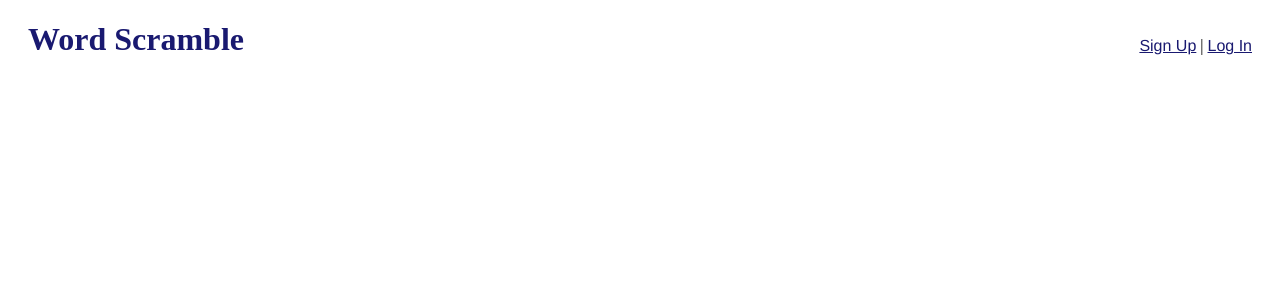
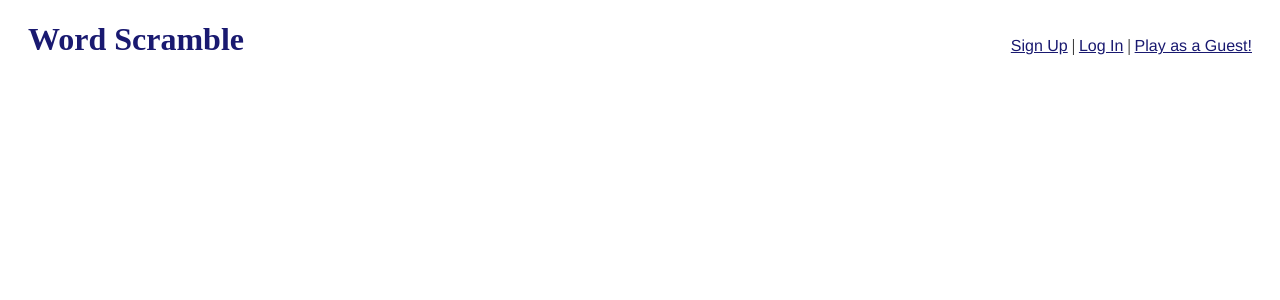
Before and after one commit to mandytrex/word_scramble, a Rails app: page /users in a window 1280 px wide. Shown: the top 300 px of the page. Run offline with Rails 7, Linux system fonts and the light colour scheme; some libraries are stand-ins or nearby versions; some web fonts are replaced.

Commit message:
fixed sessions controller, updated nav bar to be different for a logged in user vs. a guest

```diff
--- a/app/controllers/application_controller.rb
+++ b/app/controllers/application_controller.rb
@@ -5,8 +5,8 @@ class ApplicationController < ActionController::Base
 
   helper_method :current_user
 
-	def index
-  	render layout: 'application', text: ''
+  def index
+    render layout: 'application', text: ''
   end
 
   def authenticate
@@ -14,7 +14,7 @@ class ApplicationController < ActionController::Base
   end
 
   def current_user
-   	User.find(session[:current_user_id]) if session[:current_user_id]
+    User.find(session[:current_user_id]) if session[:current_user_id]
   end
 
 end
--- a/app/controllers/sessions_controller.rb
+++ b/app/controllers/sessions_controller.rb
@@ -7,10 +7,10 @@ class SessionsController < ApplicationController
 	end
 
 	def create
-		@user = User.find_by(username: params[:username])
-		if @user && @user.authenticate(params[:password])
+		@user = User.find_by(username: params[:username]) || User.new
+		if @user.authenticate(params[:password])
 			session[:current_user_id] = @user.id
-			redirect_to user_path(@user)
+			redirect_to root_path
 		else
 			flash[:login_error] = "That username password combo does not match our records. Please try again, sign-up, or continue as guest."
 			render :new
--- a/app/controllers/users_controller.rb
+++ b/app/controllers/users_controller.rb
@@ -11,7 +11,6 @@
 
 	def create
 		@user = User.new(user_params)
-		@user_id = session[:current_user_id]
 		if @user.save
 			session[:current_user_id] = @user.id
 			redirect_to @user
--- a/app/views/layouts/application.html.erb
+++ b/app/views/layouts/application.html.erb
@@ -11,9 +11,9 @@
 	<header>
 		<ul id="navbar">
 			<% if session[:current_user_id] %>
-				<%= render partial: 'sessions/navbar', locals: { navbar: [:welcome, :profile, :home, :log_out] } %>
+				<%= render partial: 'sessions/navbar', locals: { navbar: [:welcome, :profile, :game, :log_out] } %>
 			<% else %>
-				<%= render partial: 'sessions/navbar', locals: { navbar: [:log_in, :sign_up, :home] } %>
+				<%= render partial: 'sessions/navbar', locals: { navbar: [:log_in, :sign_up, :game_guest] } %>
 			<% end %>
 
 		</ul>
--- a/app/views/sessions/_navbar.html.erb
+++ b/app/views/sessions/_navbar.html.erb
@@ -1,7 +1,7 @@
 <!-- CLASS NAV RIGHT  -->
 <% if navbar.include? (:welcome) %>
 		Welcome <%= current_user.username %><br>
-				<%= link_to "Profile", user_path(current_user) %> | <%= link_to "Log Out", sessions_path, method: :delete %>
+				<%= link_to "Profile", user_path(current_user) %> | <%= link_to "Log Out", sessions_path, method: :delete %> | <%= link_to "Let's Play!", root_path %>
 <% end %>
 
 <% if navbar.include? (:sign_up) %>
@@ -9,5 +9,9 @@
 <% end %>
 
 <% if navbar.include? (:log_in) %>
-		<%= link_to "Log In", login_path %>
+		<%= link_to "Log In", login_path %> |
 <% end %>
+
+<% if navbar.include? (:game_guest) %>
+<%= link_to "Play as a Guest!", root_path %>
+<% end %>
```
